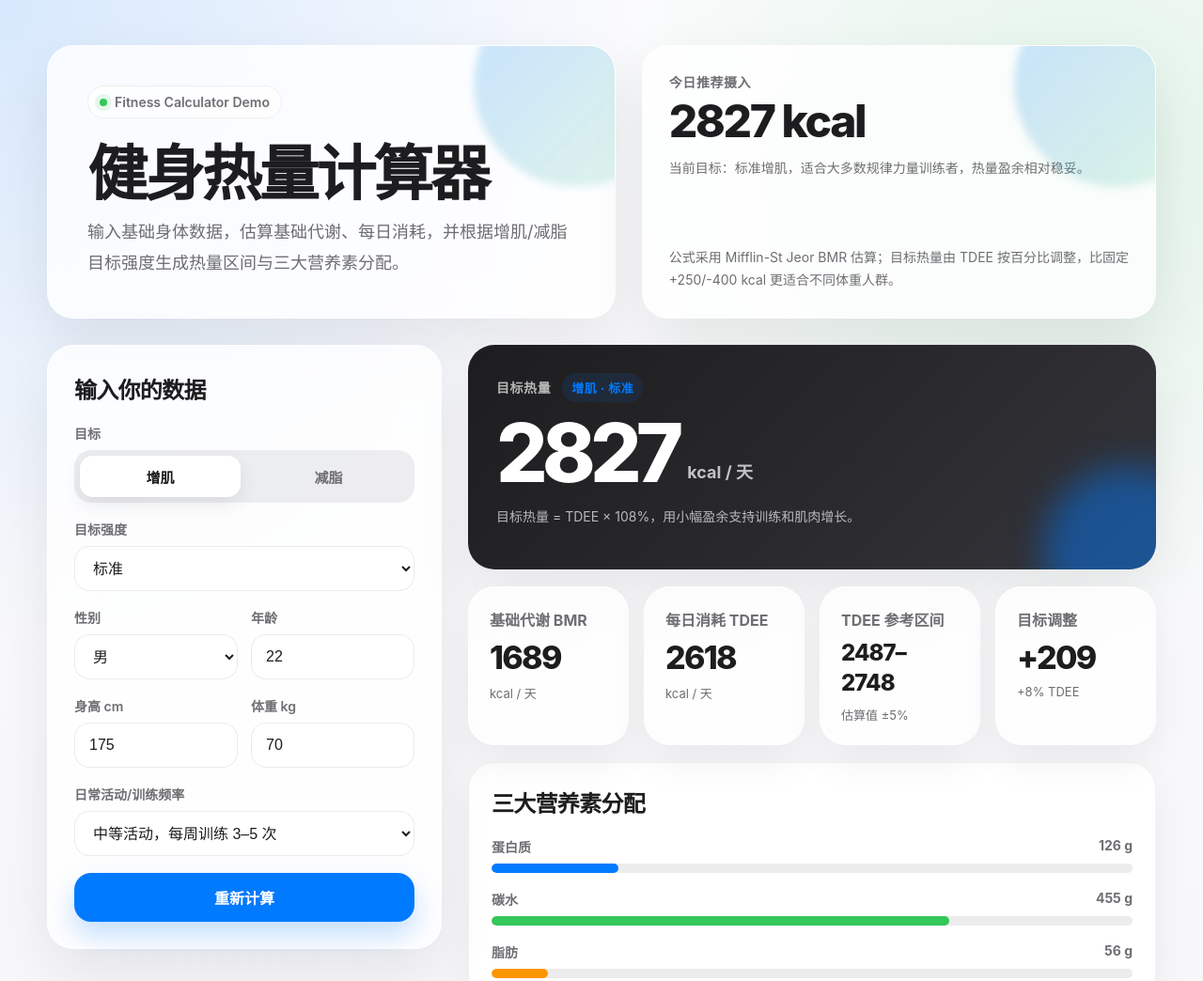
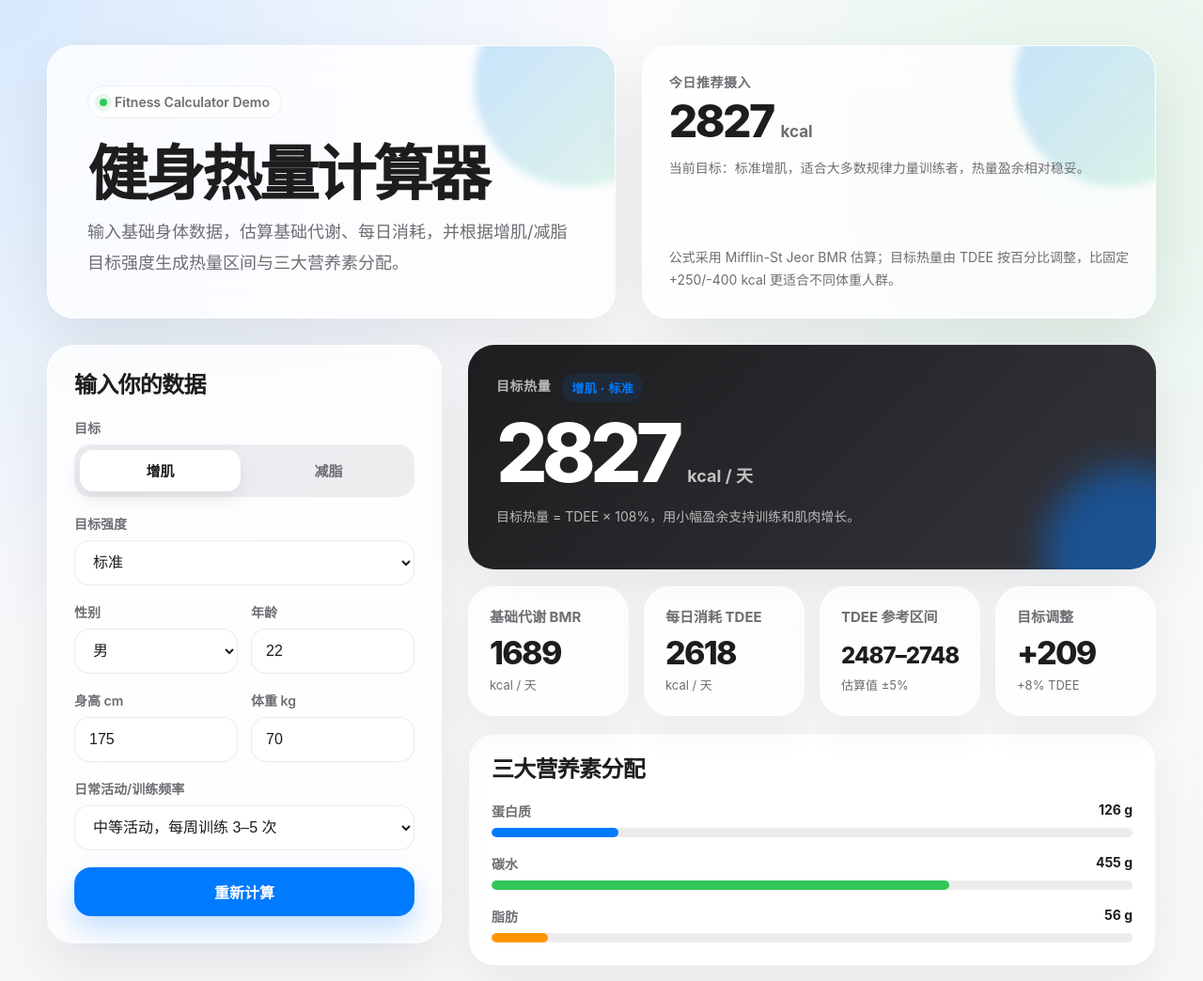
Before and after one commit to junning-de/fitness-calorie-calculator, a plain HTML site: page index.html in a window 1280 px wide. Shown: the top 1044 px of the page at 94% size. Drawn offline with Linux system fonts and the light colour scheme.

Commit message:
Update ui

```diff
--- a/index.html
+++ b/index.html
@@ -22,6 +22,7 @@
       --orange: #ff9500;
       --red: #ff3b30;
       --shadow: 0 24px 60px rgba(0, 0, 0, 0.08);
+      --shadow-soft: 0 18px 40px rgba(0, 0, 0, 0.055);
       --radius-lg: 28px;
       --radius-md: 18px;
     }
@@ -45,7 +46,7 @@
 
     .hero {
       display: grid;
-      grid-template-columns: 1.05fr 0.95fr;
+      grid-template-columns: minmax(0, 1.05fr) minmax(340px, 0.95fr);
       gap: 28px;
       align-items: stretch;
       margin-bottom: 28px;
@@ -80,6 +81,11 @@
       filter: blur(4px);
     }
 
+    .hero-card > * {
+      position: relative;
+      z-index: 1;
+    }
+
     .eyebrow {
       display: inline-flex;
       align-items: center;
@@ -102,8 +108,6 @@
     }
 
     h1 {
-      position: relative;
-      z-index: 1;
       margin: 26px 0 14px;
       font-size: clamp(38px, 5vw, 64px);
       letter-spacing: -0.05em;
@@ -111,8 +115,6 @@
     }
 
     .hero-desc {
-      position: relative;
-      z-index: 1;
       max-width: 620px;
       margin: 0;
       color: var(--text-sub);
@@ -121,11 +123,12 @@
     }
 
     .hero-side {
+      min-height: 100%;
       padding: 28px;
       display: flex;
       flex-direction: column;
       justify-content: space-between;
-      gap: 18px;
+      gap: 22px;
     }
 
     .mini-title {
@@ -137,12 +140,28 @@
       text-transform: uppercase;
     }
 
-    .big-number {
+    .hero-stat {
+      display: flex;
+      align-items: baseline;
+      gap: 8px;
+      min-width: 0;
       margin: 0;
-      font-size: 48px;
+    }
+
+    .hero-calorie-number {
+      min-width: 0;
+      font-size: clamp(38px, 4.4vw, 48px);
       line-height: 1;
-      letter-spacing: -0.05em;
-      font-weight: 800;
+      letter-spacing: -0.055em;
+      font-weight: 850;
+      white-space: nowrap;
+    }
+
+    .hero-calorie-unit {
+      color: var(--text-sub);
+      font-size: 17px;
+      font-weight: 750;
+      white-space: nowrap;
     }
 
     .small-text {
@@ -153,7 +172,7 @@
 
     .layout {
       display: grid;
-      grid-template-columns: 420px 1fr;
+      grid-template-columns: 420px minmax(0, 1fr);
       gap: 28px;
       align-items: start;
     }
@@ -165,6 +184,7 @@
     .panel-title {
       margin: 0 0 20px;
       font-size: 24px;
+      line-height: 1.2;
       letter-spacing: -0.03em;
     }
 
@@ -207,7 +227,7 @@
 
     .two-col {
       display: grid;
-      grid-template-columns: 1fr 1fr;
+      grid-template-columns: minmax(0, 1fr) minmax(0, 1fr);
       gap: 14px;
     }
 
@@ -260,6 +280,7 @@
     .results {
       display: grid;
       gap: 18px;
+      min-width: 0;
     }
 
     .result-main {
@@ -284,32 +305,38 @@
       filter: blur(18px);
     }
 
+    .result-main > * {
+      position: relative;
+      z-index: 1;
+    }
+
     .result-main .mini-title,
     .result-main .small-text {
       color: rgba(255, 255, 255, 0.68);
     }
 
     .kcal-row {
-      position: relative;
-      z-index: 1;
       display: flex;
-      align-items: end;
+      align-items: baseline;
       gap: 10px;
+      min-width: 0;
       margin-top: 14px;
     }
 
     .kcal {
+      min-width: 0;
       font-size: clamp(52px, 8vw, 86px);
       line-height: 0.95;
       font-weight: 850;
       letter-spacing: -0.07em;
+      white-space: nowrap;
     }
 
     .unit {
-      margin-bottom: 10px;
       font-size: 18px;
       color: rgba(255, 255, 255, 0.72);
       font-weight: 700;
+      white-space: nowrap;
     }
 
     .metrics {
@@ -319,42 +346,59 @@
     }
 
     .result-card {
+      min-width: 0;
+      min-height: 132px;
       padding: 22px;
-      box-shadow: 0 18px 40px rgba(0, 0, 0, 0.06);
+      display: flex;
+      flex-direction: column;
+      justify-content: space-between;
+      box-shadow: var(--shadow-soft);
     }
 
     .result-card h3 {
-      margin: 0 0 8px;
-      font-size: 16px;
+      margin: 0 0 10px;
+      font-size: 15px;
+      line-height: 1.35;
       color: var(--text-sub);
+      white-space: nowrap;
+    }
+
+    .result-card-body {
+      min-width: 0;
     }
 
     .macro-value {
       margin: 0;
-      font-size: 34px;
+      font-size: clamp(27px, 2.8vw, 34px);
+      line-height: 1.05;
       font-weight: 850;
       letter-spacing: -0.05em;
+      white-space: nowrap;
     }
 
     .range-value {
       margin: 0;
-      font-size: 24px;
+      font-size: clamp(20px, 2.1vw, 24px);
       font-weight: 850;
       letter-spacing: -0.04em;
-      line-height: 1.35;
+      line-height: 1.2;
+      white-space: nowrap;
     }
 
     .macro-sub {
       margin: 8px 0 0;
       color: var(--text-sub);
       font-size: 13px;
+      line-height: 1.4;
     }
 
-    .bars {
+    .bars,
+    .formula-note,
+    .tips {
       padding: 24px;
       border-radius: var(--radius-lg);
       background: var(--card-solid);
-      box-shadow: 0 18px 40px rgba(0, 0, 0, 0.055);
+      box-shadow: var(--shadow-soft);
       border: 1px solid rgba(0, 0, 0, 0.05);
     }
 
@@ -365,10 +409,16 @@
     .bar-head {
       display: flex;
       justify-content: space-between;
+      gap: 16px;
       color: var(--text-sub);
       font-size: 14px;
       font-weight: 700;
       margin-bottom: 8px;
+    }
+
+    .bar-head span:last-child {
+      color: var(--text-main);
+      white-space: nowrap;
     }
 
     .bar-track {
@@ -389,18 +439,11 @@
     .bar-carbs { background: var(--green); }
     .bar-fat { background: var(--orange); }
 
-    .formula-note,
-    .tips {
-      padding: 24px;
-      border-radius: var(--radius-lg);
-      background: rgba(255, 255, 255, 0.66);
-      border: 1px solid rgba(255, 255, 255, 0.7);
-    }
-
     .formula-note h3,
     .tips h3 {
       margin: 0 0 12px;
       font-size: 20px;
+      line-height: 1.3;
       letter-spacing: -0.03em;
     }
 
@@ -419,6 +462,10 @@
       font-size: 15px;
     }
 
+    .tips li + li {
+      margin-top: 6px;
+    }
+
     .tag {
       display: inline-flex;
       align-items: center;
@@ -429,16 +476,21 @@
       font-size: 13px;
       font-weight: 800;
       margin-left: 8px;
+      text-transform: none;
+      vertical-align: middle;
     }
 
     @media (max-width: 1100px) {
+      .hero {
+        grid-template-columns: 1fr;
+      }
+
       .metrics {
         grid-template-columns: repeat(2, minmax(0, 1fr));
       }
     }
 
     @media (max-width: 920px) {
-      .hero,
       .layout {
         grid-template-columns: 1fr;
       }
@@ -452,7 +504,11 @@
 
       .hero-card,
       .panel,
-      .hero-side {
+      .hero-side,
+      .result-main,
+      .bars,
+      .formula-note,
+      .tips {
         padding: 22px;
       }
 
@@ -461,8 +517,17 @@
         grid-template-columns: 1fr;
       }
 
-      .big-number {
+      .hero-stat,
+      .kcal-row {
+        flex-wrap: wrap;
+      }
+
+      .hero-calorie-number {
         font-size: 38px;
+      }
+
+      .kcal {
+        font-size: clamp(48px, 16vw, 70px);
       }
     }
   </style>
@@ -481,7 +546,10 @@
       <div class="hero-side hero-card">
         <div>
           <p class="mini-title">今日推荐摄入</p>
-          <p class="big-number"><span id="heroCalories">--</span> kcal</p>
+          <p class="hero-stat">
+            <span class="hero-calorie-number" id="heroCalories">--</span>
+            <span class="hero-calorie-unit">kcal</span>
+          </p>
           <p class="small-text" id="heroDesc">填写数据后生成你的目标热量。</p>
         </div>
         <div class="small-text">
@@ -565,23 +633,31 @@
         <div class="metrics">
           <div class="result-card">
             <h3>基础代谢 BMR</h3>
+            <div class="result-card-body">
               <p class="macro-value"><span id="bmr">--</span></p>
               <p class="macro-sub">kcal / 天</p>
             </div>
+          </div>
           <div class="result-card">
             <h3>每日消耗 TDEE</h3>
+            <div class="result-card-body">
               <p class="macro-value"><span id="tdee">--</span></p>
               <p class="macro-sub">kcal / 天</p>
             </div>
+          </div>
           <div class="result-card">
             <h3>TDEE 参考区间</h3>
+            <div class="result-card-body">
               <p class="range-value"><span id="tdeeRange">--</span></p>
               <p class="macro-sub">估算值 ±5%</p>
             </div>
+          </div>
           <div class="result-card">
             <h3>目标调整</h3>
+            <div class="result-card-body">
               <p class="macro-value"><span id="adjustment">--</span></p>
               <p class="macro-sub" id="adjustmentRate">kcal / 天</p>
+            </div>
           </div>
         </div>
 
```
Lines whose indentation alone changed are shown as unchanged.
